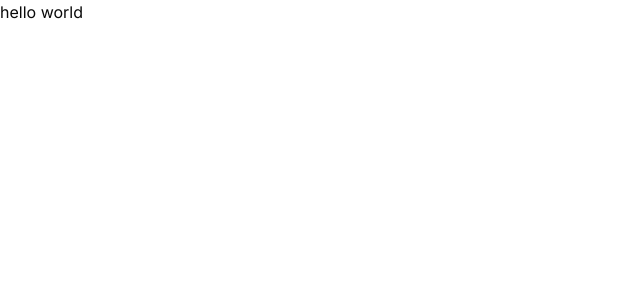
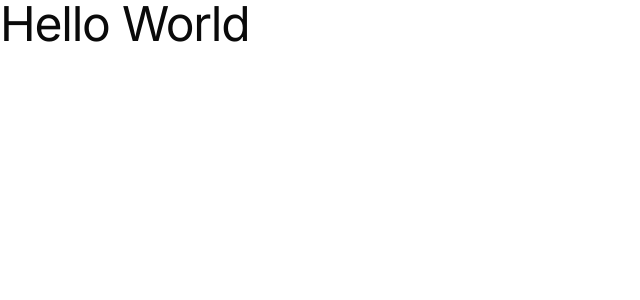
Before and after one commit to sezardino/next14-jsonplaceholder, a Next.js app: page / in a window 1280 px wide. Shown: the top 300 px of the page, without its empty margins (0-640 px from the left). Built offline with nearby package versions, Linux system fonts and the light colour scheme.

Commit message:
ft: add base typography component

```diff
--- a/src/app/page.tsx
+++ b/src/app/page.tsx
@@ -1,3 +1,9 @@
+import { Typography } from "@/components/base/Typography";
+
 export default function Home() {
-  return <main>hello world</main>;
+  return (
+    <main>
+      <Typography styling="h1">Hello World</Typography>
+    </main>
+  );
 }
--- /dev/null
+++ b/src/components/base/Typography.tsx
@@ -0,0 +1,53 @@
+import { cn } from "@/lib/utils";
+import {
+  ComponentPropsWithRef,
+  ForwardRefRenderFunction,
+  forwardRef,
+} from "react";
+
+type TypographyStyling =
+  | "h1"
+  | "h2"
+  | "h3"
+  | "h4"
+  | "base"
+  | "lead"
+  | "large"
+  | "small";
+
+const stylingMap: Record<TypographyStyling, string> = {
+  h1: "text-4xl lg:text-5xl tracking-tight",
+  h2: "text-3xl tracking-tight",
+  h3: "text-2xl tracking-tight",
+  h4: "text-xl tracking-tight",
+  base: "leading-7",
+  lead: "text-xl",
+  large: "text-lg",
+  small: "text-sm",
+};
+
+type Props = {
+  level?: "h1" | "h2" | "h3" | "h4" | "h5" | "h6" | "p" | "span";
+  styling?: TypographyStyling;
+  isMuted?: boolean;
+};
+
+export type TypographyProps = ComponentPropsWithRef<"p"> & Props;
+
+const TypographyComponent: ForwardRefRenderFunction<
+  HTMLParagraphElement,
+  TypographyProps
+> = (props, ref) => {
+  const { level: Level = "p", styling = "base", isMuted, children } = props;
+
+  return (
+    <Level
+      ref={ref}
+      className={cn(stylingMap[styling], isMuted && "text-muted-foreground")}
+    >
+      {children}
+    </Level>
+  );
+};
+
+export const Typography = forwardRef(TypographyComponent);
```
